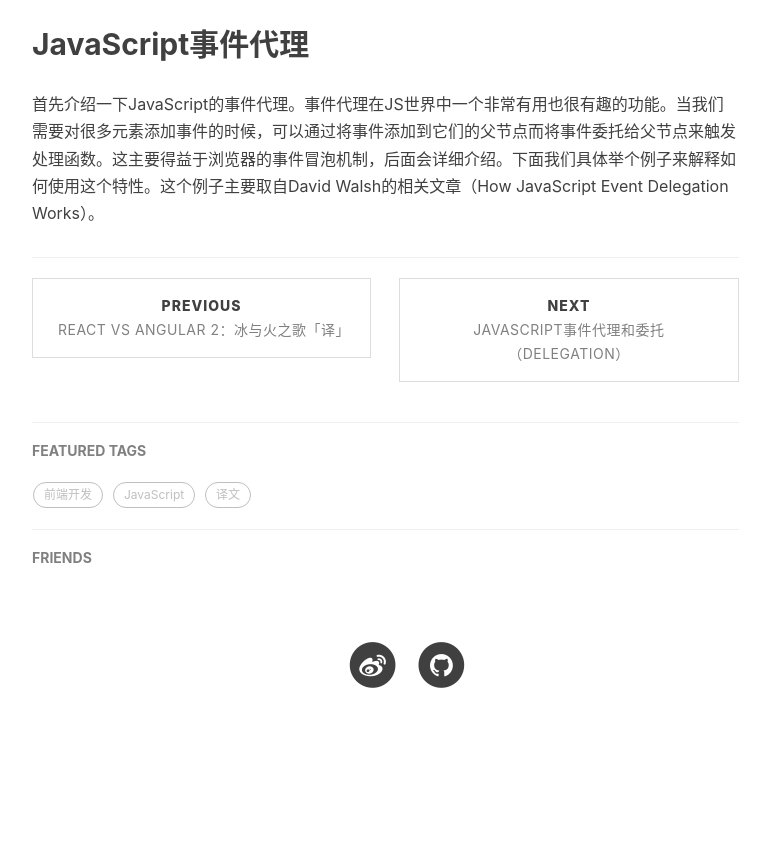
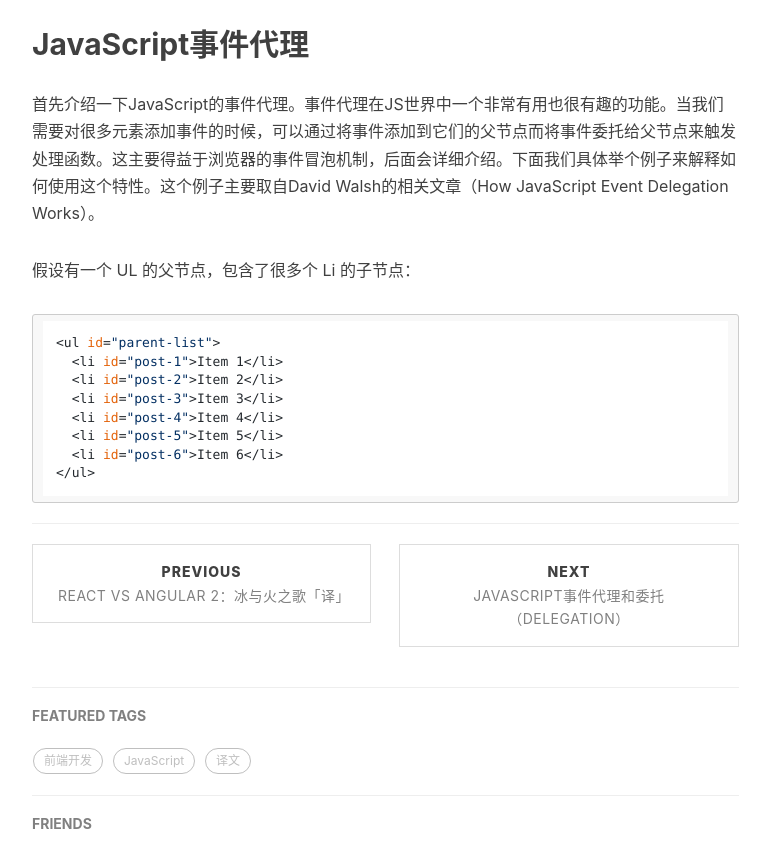
Before and after one commit to hj624608494/hj624608494.github.io, a Jekyll site: the page built from _posts/2016-02-01-test.markdown, in a window 1280 px wide and 900 px high, scrolled down 902 px. Shown: the top 868 px of the window, without its empty margins (233-1003 px from the left). Built offline with Jekyll 4.4.1, drawn with Linux system fonts in a browser that asks for light colours; nearby versions of some CDN libraries; comment, search, counter and statistics services are not loaded; before the commit the page ends 1687 px from its top, so only the background shows below that.

Commit message:
no message

````diff
--- a/_posts/2016-02-01-test.markdown
+++ b/_posts/2016-02-01-test.markdown
@@ -24,3 +24,15 @@ tags:
 ## JavaScript事件代理
 
 首先介绍一下JavaScript的事件代理。事件代理在JS世界中一个非常有用也很有趣的功能。当我们需要对很多元素添加事件的时候，可以通过将事件添加到它们的父节点而将事件委托给父节点来触发处理函数。这主要得益于浏览器的事件冒泡机制，后面会详细介绍。下面我们具体举个例子来解释如何使用这个特性。这个例子主要取自David Walsh的相关文章（How JavaScript Event Delegation Works）。
+
+假设有一个 UL 的父节点，包含了很多个 Li 的子节点：
+```html
+<ul id="parent-list">
+  <li id="post-1">Item 1</li>
+  <li id="post-2">Item 2</li>
+  <li id="post-3">Item 3</li>
+  <li id="post-4">Item 4</li>
+  <li id="post-5">Item 5</li>
+  <li id="post-6">Item 6</li>
+</ul>
+```
````
